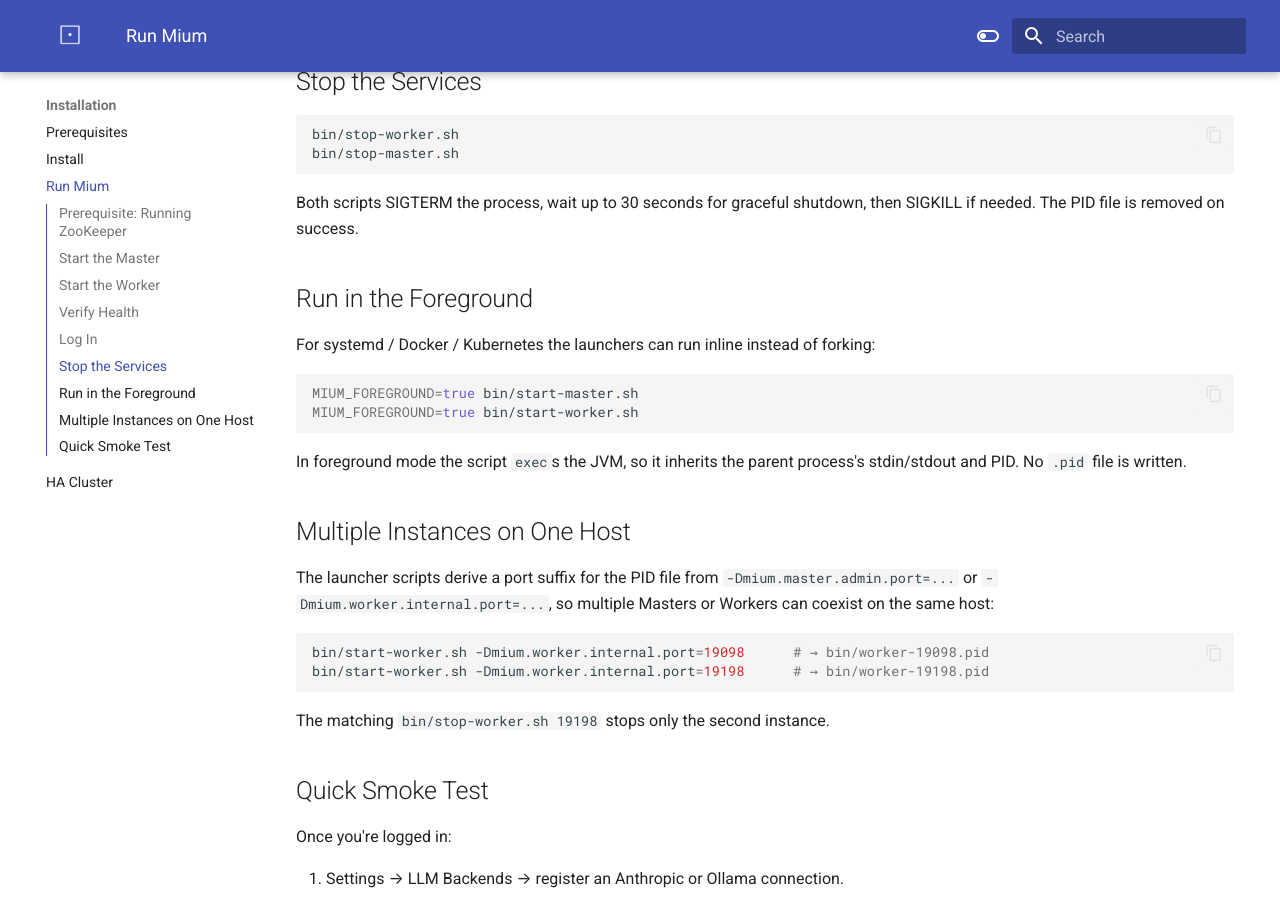
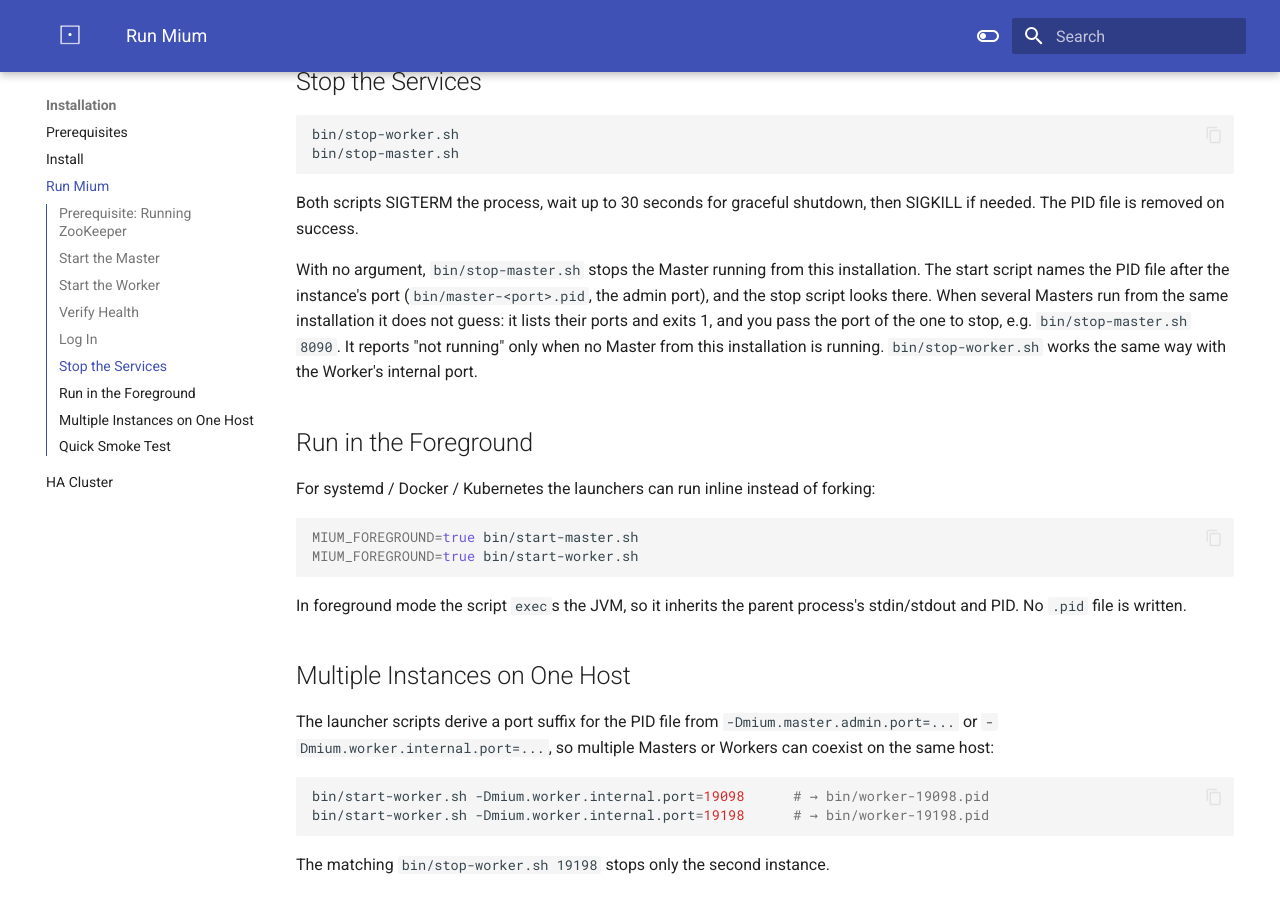
Before and after one commit to cloudcheflabs/mium-docs, an MkDocs documentation site: the page built from docs/installation/running.md, in a window 1280 px wide and 900 px high, scrolled down 1786 px. Built offline with MkDocs 1.6.1 and Material for MkDocs 9.7.7, drawn with Linux system fonts in a browser that asks for light colours; the version menu is left out.

Commit message:
docs: stop scripts with no argument find the port-named pid file; several instances need the port
Co-Authored-By: Claude Opus 5.5 <noreply@anthropic.com>

```diff
--- a/docs/installation/running.md
+++ b/docs/installation/running.md
@@ -77,6 +77,9 @@ bin/stop-master.sh
 
 Both scripts SIGTERM the process, wait up to 30 seconds for graceful shutdown, then SIGKILL if needed. The PID file is removed on success.
 
+With no argument, `bin/stop-master.sh` stops the Master running from this installation. The start script names the PID file after the instance's port (`bin/master-<port>.pid`, the admin port), and the stop script looks there. When several Masters run from the same installation it does not guess: it lists their ports and exits 1, and you pass the port of the one to stop, e.g. `bin/stop-master.sh 8090`. It reports "not running" only when no Master from this installation is running.
+`bin/stop-worker.sh` works the same way with the Worker's internal port.
+
 ## Run in the Foreground
 
 For systemd / Docker / Kubernetes the launchers can run inline instead of forking:
```
